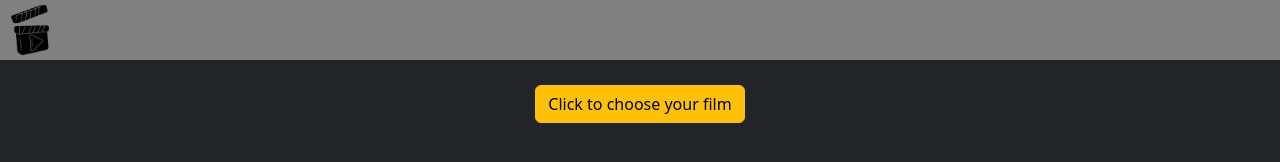
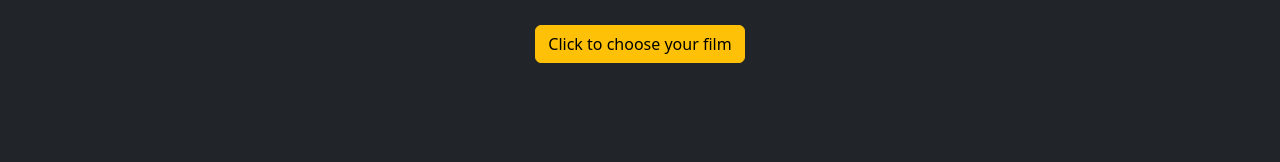
Before and after one commit to 1uccas/choice-my-movies, a plain HTML site: page index.html in a window 1280 px wide. Drawn offline with nearby package versions, Linux system fonts and the light colour scheme.

Commit message:
feat: remove header

```diff
--- a/index.html
+++ b/index.html
@@ -1,7 +1,6 @@
 <link rel="stylesheet" href="src/style/style.css">
 <link href="https://cdn.jsdelivr.net/npm/bootstrap@5.3.2/dist/css/bootstrap.min.css" rel="stylesheet" integrity="sha384-T3c6CoIi6uLrA9TneNEoa7RxnatzjcDSCmG1MXxSR1GAsXEV/Dwwykc2MPK8M2HN" crossorigin="anonymous">
 <body class="bg-dark">
-    <header class="div-header"><img src="public/assets/claquete-de-filme.png" alt=""></header>
     <main class="main-master">
         <div class="class-master">
             <div class="button-movie">
--- a/src/style/style.css
+++ b/src/style/style.css
@@ -5,8 +5,6 @@ main{
     align-items: center;
     justify-content: center;
 }
-
-
 .movies{
     display: inline-flex;
     flex-direction: column;
@@ -18,16 +16,3 @@ main{
     text-align: center;
     margin: 25px 50px 25px 50px;
 }
-
-.div-header{
-    color: black;
-    background-color: gray;
-    padding: 5px;
-    font-size: 25px;
-}
-
-.div-header img{
-    text-align: left;
-    height: 50px;
-    width: 50px;
-}
```
